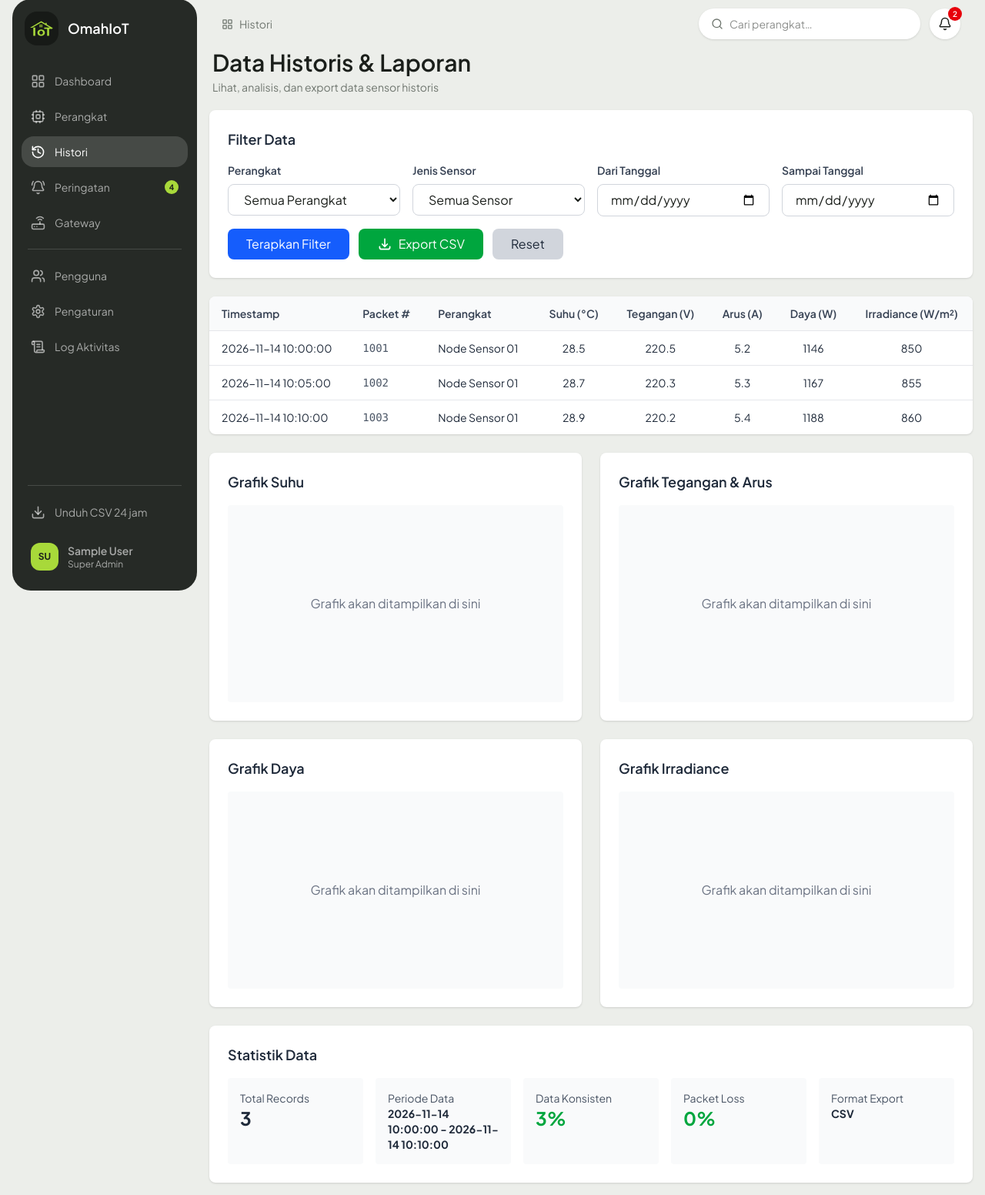
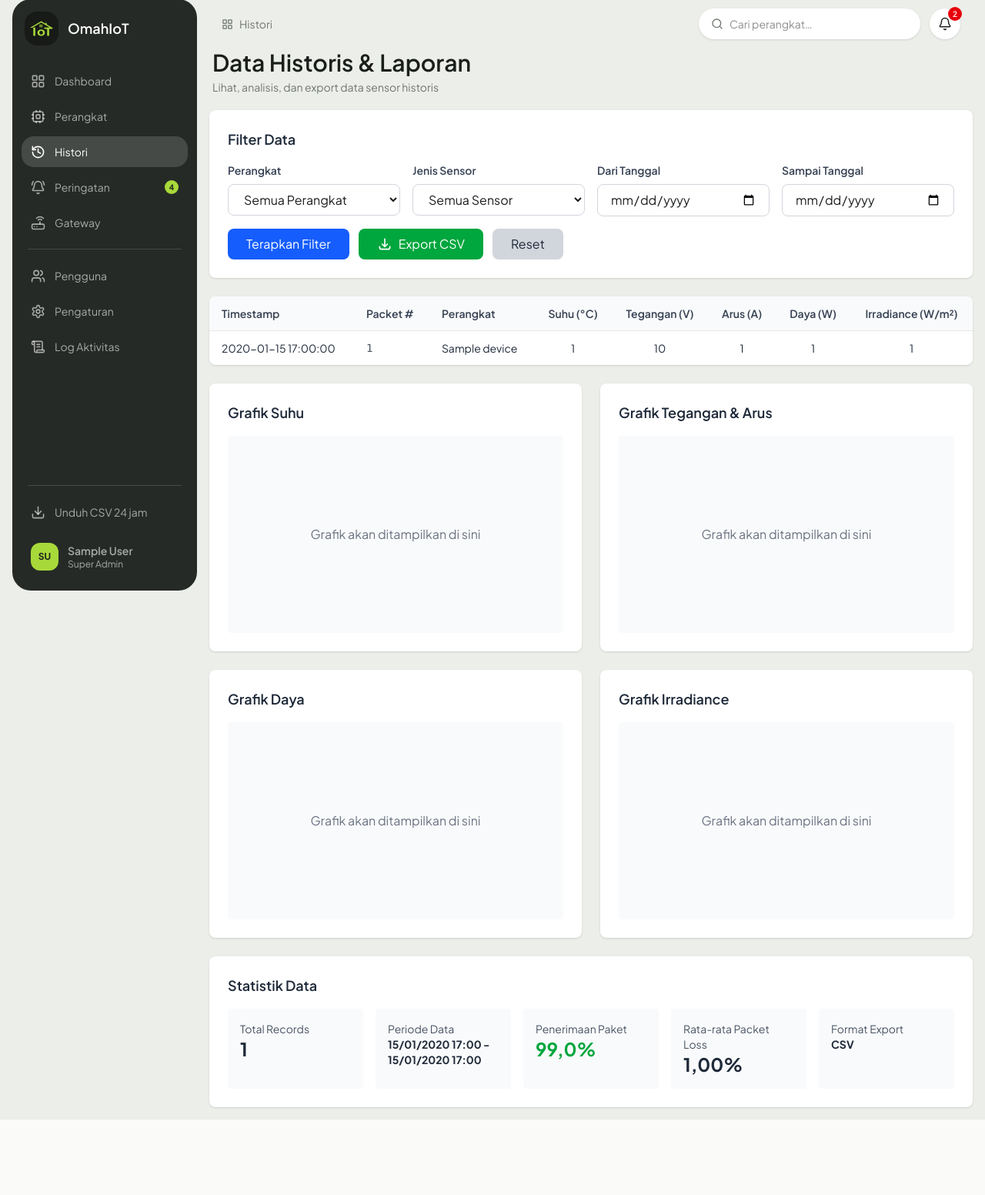
Before and after one commit to bayu3prayitno/dashboard_plts, a Laravel app: page /historical in a window 1280 px wide. Shown: the part 17-1569 px from the top of the page at 77% size. After the commit the page ends 1471 px from the top, so only its background shows below. Run offline with Laravel 12, Linux system fonts and the light colour scheme; a user stored in the database is signed in; tables that the repository leaves empty hold one stand-in row (values such as "Sample post"); style sheets or scripts are compiled from the project's sources.

Commit message:
add : histori controller

```diff
--- a/app/Http/Controllers/HistoricalDataController.php
+++ b/app/Http/Controllers/HistoricalDataController.php
@@ -2,21 +2,28 @@
 
 namespace App\Http\Controllers;
 
+use App\Models\Device;
+use App\Models\Measurement;
+use Carbon\CarbonImmutable;
+use Illuminate\Contracts\Pagination\LengthAwarePaginator;
+use Illuminate\Database\Eloquent\Builder;
+use Illuminate\Http\JsonResponse;
+use Illuminate\Http\Request;
+use Illuminate\Support\Carbon;
+use Illuminate\Validation\Rule;
 use Illuminate\View\View;
-use Illuminate\Http\JsonResponse;
 use Symfony\Component\HttpFoundation\StreamedResponse;
 
+/**
+ * Data historis & laporan (PRD 4.3).
+ *
+ * Filter (perangkat, jenis sensor, rentang tanggal) dibaca dari query string sehingga
+ * bisa dibagikan lewat URL dan dipakai ulang oleh ekspor CSV dan data grafik.
+ * Tanggal filter diartikan dalam zona waktu dashboard (WIB).
+ */
 class HistoricalDataController extends Controller
 {
-    public function index(): View
-    {
-        $devices = [
-            ['id' => 1, 'name' => 'Node Sensor 01'],
-            ['id' => 2, 'name' => 'Node Sensor 02'],
-            ['id' => 3, 'name' => 'Node Sensor 03'],
-        ];
-
-        $sensors = [
+    public const SENSORS = [
         'temperature' => 'Temperature (°C)',
         'voltage' => 'Voltage (V)',
         'current' => 'Current (A)',
@@ -24,99 +31,255 @@ class HistoricalDataController extends Controller
         'irradiance' => 'Irradiance (W/m²)',
     ];
 
-        $data = [
-            [
-                'timestamp' => '2026-11-14 10:00:00',
-                'packet_number' => 1001,
-                'device_id' => 'DEVICE_001',
-                'device_name' => 'Node Sensor 01',
-                'temperature' => 28.5,
-                'voltage' => 220.5,
-                'current' => 5.2,
-                'power' => 1146.0,
-                'irradiance' => 850.0,
-            ],
-            [
-                'timestamp' => '2026-11-14 10:05:00',
-                'packet_number' => 1002,
-                'device_id' => 'DEVICE_001',
-                'device_name' => 'Node Sensor 01',
-                'temperature' => 28.7,
-                'voltage' => 220.3,
-                'current' => 5.3,
-                'power' => 1167.0,
-                'irradiance' => 855.0,
-            ],
-            [
-                'timestamp' => '2026-11-14 10:10:00',
-                'packet_number' => 1003,
-                'device_id' => 'DEVICE_001',
-                'device_name' => 'Node Sensor 01',
-                'temperature' => 28.9,
-                'voltage' => 220.2,
-                'current' => 5.4,
-                'power' => 1188.0,
-                'irradiance' => 860.0,
-            ],
+    private const SENSOR_COLORS = [
+        'temperature' => '#ef4444',
+        'voltage' => '#3b82f6',
+        'current' => '#f59e0b',
+        'power' => '#10b981',
+        'irradiance' => '#8b5cf6',
     ];
 
+    /** Kolom ekspor CSV disusun mengikuti format kartu SD Gateway (PRD 5.3). */
+    private const CSV_HEADER = [
+        'Timestamp',
+        'Packet Number',
+        'Node ID',
+        'Device Name',
+        'Temperature (°C)',
+        'Voltage (V)',
+        'Current (A)',
+        'Power (W)',
+        'Irradiance (W/m²)',
+        'RSSI (dBm)',
+        'SNR (dB)',
+        'Packet Loss (%)',
+    ];
+
+    private const PER_PAGE = 25;
+
+    /** Batas titik pada grafik agar respons tetap ringan. */
+    private const CHART_MAX_POINTS = 500;
+
+    public function index(Request $request): View
+    {
+        $filters = $this->validatedFilters($request);
+        $query = $this->filteredQuery($filters);
+        $page = $this->paginateRows($query);
+
         return view('dashboard.historical.index', [
-            'devices' => $devices,
-            'sensors' => $sensors,
-            'data' => $data,
+            'devices' => $this->deviceOptions(),
+            'sensors' => self::SENSORS,
+            'data' => $page->getCollection()->map(fn (Measurement $m) => $this->toRow($m))->all(),
+            'paginator' => $page,
+            'stats' => $this->stats($query),
+            'filters' => $filters,
         ]);
     }
 
-    public function filter(): JsonResponse
+    /** Hasil filter dalam bentuk JSON (halaman per 25 baris). */
+    public function filter(Request $request): JsonResponse
     {
-        $data = [
-            [
-                'timestamp' => '2026-11-14 10:00:00',
-                'packet_number' => 1001,
-                'device_name' => 'Node Sensor 01',
-                'temperature' => 28.5,
-                'voltage' => 220.5,
-                'current' => 5.2,
-                'power' => 1146.0,
-                'irradiance' => 850.0,
+        $filters = $this->validatedFilters($request);
+        $page = $this->paginateRows($this->filteredQuery($filters));
+
+        return response()->json([
+            'data' => $page->getCollection()->map(fn (Measurement $m) => $this->toRow($m))->values(),
+            'meta' => [
+                'current_page' => $page->currentPage(),
+                'last_page' => $page->lastPage(),
+                'total' => $page->total(),
             ],
-        ];
-
-        return response()->json($data);
-    }
-
-    public function exportCsv(): StreamedResponse
-    {
-        $csv = "Timestamp,Packet Number,Device ID,Temperature (°C),Voltage (V),Current (A),Power (W),Irradiance (W/m²)\n";
-        $csv .= "2026-11-14 10:00:00,1001,DEVICE_001,28.5,220.5,5.2,1146.0,850.0\n";
-        $csv .= "2026-11-14 10:05:00,1002,DEVICE_001,28.7,220.3,5.3,1167.0,855.0\n";
-        $csv .= "2026-11-14 10:10:00,1003,DEVICE_001,28.9,220.2,5.4,1188.0,860.0\n";
-
-        return response()->streamDownload(function () use ($csv) {
-            echo $csv;
-        }, 'sensor_data_' . date('Y-m-d_H-i-s') . '.csv', [
-            'Content-Type' => 'text/csv',
         ]);
     }
 
-    public function getChartData(): JsonResponse
+    /** Ekspor semua baris yang sesuai filter, urut waktu naik. */
+    public function exportCsv(Request $request): StreamedResponse
     {
-        $data = [
-            'labels' => ['10:00', '10:05', '10:10', '10:15', '10:20'],
-            'datasets' => [
-                [
-                    'label' => 'Temperature (°C)',
-                    'data' => [28.5, 28.7, 28.9, 29.1, 28.8],
-                    'borderColor' => '#ef4444',
+        $query = $this->filteredQuery($this->validatedFilters($request))
+            ->with('device:id,name,node_id')
+            ->orderBy('recorded_at');
+
+        $filename = 'sensor_data_'.CarbonImmutable::now(DashboardController::TZ)->format('Y-m-d_H-i-s').'.csv';
+
+        return response()->streamDownload(function () use ($query) {
+            $out = fopen('php://output', 'w');
+            fwrite($out, "\xEF\xBB\xBF"); // BOM agar Excel membaca UTF-8 dengan benar
+            fputcsv($out, self::CSV_HEADER);
+
+            foreach ($query->lazy(500) as $m) {
+                fputcsv($out, [
+                    $this->localTimestamp($m),
+                    $m->packet_no,
+                    $m->device?->node_id,
+                    $m->device?->name,
+                    (float) $m->temperature,
+                    (float) $m->voltage,
+                    (float) $m->current,
+                    (float) $m->power,
+                    (float) $m->irradiance,
+                    $m->rssi,
+                    (float) $m->snr,
+                    (float) $m->packet_loss,
+                ]);
+            }
+
+            fclose($out);
+        }, $filename, [
+            'Content-Type' => 'text/csv; charset=UTF-8',
+        ]);
+    }
+
+    /**
+     * Data grafik: rata-rata per waktu rekam (lintas perangkat bila perangkat tidak difilter).
+     * Jenis sensor memilih seri yang dikembalikan; kosong berarti semua sensor.
+     */
+    public function getChartData(Request $request): JsonResponse
+    {
+        $filters = $this->validatedFilters($request);
+
+        $selectSql = 'recorded_at';
+        foreach (array_keys(self::SENSORS) as $key) {
+            $selectSql .= ", AVG({$key}) as {$key}";
+        }
+
+        $rows = $this->filteredQuery($filters)
+            ->toBase()
+            ->selectRaw($selectSql)
+            ->groupBy('recorded_at')
+            ->orderByDesc('recorded_at')
+            ->limit(self::CHART_MAX_POINTS)
+            ->get()
+            ->reverse()
+            ->values();
+
+        $sensorKeys = $filters['sensor_type'] ? [$filters['sensor_type']] : array_keys(self::SENSORS);
+
+        return response()->json([
+            'labels' => $rows->map(fn ($r) => Carbon::parse($r->recorded_at, 'UTC')
+                ->timezone(DashboardController::TZ)
+                ->format('d/m H:i'))->all(),
+            'datasets' => array_map(fn (string $key) => [
+                'label' => self::SENSORS[$key],
+                'sensor' => $key,
+                'data' => $rows->map(fn ($r) => $r->{$key} !== null ? round((float) $r->{$key}, 2) : null)->all(),
+                'borderColor' => self::SENSOR_COLORS[$key],
+            ], $sensorKeys),
+            'meta' => [
+                'points' => $rows->count(),
+                'limit' => self::CHART_MAX_POINTS,
             ],
-                [
-                    'label' => 'Voltage (V)',
-                    'data' => [220.5, 220.3, 220.2, 220.1, 220.4],
-                    'borderColor' => '#3b82f6',
-                ],
-            ],
+        ]);
+    }
+
+    /** @return array{device_id: ?int, sensor_type: ?string, date_from: ?string, date_to: ?string} */
+    private function validatedFilters(Request $request): array
+    {
+        $validated = $request->validate([
+            'device_id' => ['nullable', 'integer', 'exists:devices,id'],
+            'sensor_type' => ['nullable', 'string', Rule::in(array_keys(self::SENSORS))],
+            'date_from' => ['nullable', 'date_format:Y-m-d'],
+            'date_to' => ['nullable', 'date_format:Y-m-d', 'after_or_equal:date_from'],
+        ]);
+
+        return [
+            'device_id' => isset($validated['device_id']) ? (int) $validated['device_id'] : null,
+            'sensor_type' => $validated['sensor_type'] ?? null,
+            'date_from' => $validated['date_from'] ?? null,
+            'date_to' => $validated['date_to'] ?? null,
         ];
+    }
 
-        return response()->json($data);
+    /** Query dasar yang dipakai bersama oleh tabel, statistik, grafik, dan ekspor. */
+    private function filteredQuery(array $filters): Builder
+    {
+        $query = Measurement::query();
+
+        if ($filters['device_id'] !== null) {
+            $query->where('device_id', $filters['device_id']);
+        }
+
+        // recorded_at disimpan dalam zona waktu aplikasi (UTC), jadi batas harinya dikonversi dulu.
+        if ($filters['date_from'] !== null) {
+            $query->where('recorded_at', '>=', $this->localDayStart($filters['date_from']));
+        }
+
+        if ($filters['date_to'] !== null) {
+            $query->where('recorded_at', '<', $this->localDayStart($filters['date_to'], 1));
+        }
+
+        return $query;
+    }
+
+    private function paginateRows(Builder $query): LengthAwarePaginator
+    {
+        return (clone $query)
+            ->with('device:id,name,node_id')
+            ->orderByDesc('recorded_at')
+            ->paginate(self::PER_PAGE)
+            ->withQueryString();
+    }
+
+    /** Ringkasan untuk kartu statistik di bawah tabel. */
+    private function stats(Builder $query): array
+    {
+        $row = (clone $query)->toBase()
+            ->selectRaw('COUNT(*) as total, MIN(recorded_at) as first_at, MAX(recorded_at) as last_at, AVG(packet_loss) as avg_loss')
+            ->first();
+
+        return [
+            'total' => (int) $row->total,
+            'from' => $row->first_at ? $this->fromUtc($row->first_at) : null,
+            'to' => $row->last_at ? $this->fromUtc($row->last_at) : null,
+            'avg_packet_loss' => $row->avg_loss !== null ? round((float) $row->avg_loss, 2) : null,
+        ];
+    }
+
+    /** @return array<int, array{id: int, name: string}> */
+    private function deviceOptions(): array
+    {
+        return Device::orderBy('node_id')
+            ->get(['id', 'name'])
+            ->map(fn (Device $d) => ['id' => $d->id, 'name' => $d->name])
+            ->all();
+    }
+
+    /** Baris tabel; kunci array mengikuti yang dipakai view historical/index. */
+    private function toRow(Measurement $m): array
+    {
+        return [
+            'timestamp' => $this->localTimestamp($m),
+            'packet_number' => $m->packet_no,
+            'device_id' => $m->device_id,
+            'device_name' => $m->device?->name ?? '-',
+            'node_id' => $m->device?->node_id,
+            'temperature' => (float) $m->temperature,
+            'voltage' => (float) $m->voltage,
+            'current' => (float) $m->current,
+            'power' => (float) $m->power,
+            'irradiance' => (float) $m->irradiance,
+            'rssi' => $m->rssi,
+            'snr' => (float) $m->snr,
+            'packet_loss' => (float) $m->packet_loss,
+        ];
+    }
+
+    private function localTimestamp(Measurement $m): string
+    {
+        return $m->recorded_at->timezone(DashboardController::TZ)->format('Y-m-d H:i:s');
+    }
+
+    /** Awal hari (zona WIB) dalam format UTC untuk dibandingkan dengan kolom recorded_at. */
+    private function localDayStart(string $date, int $addDays = 0): string
+    {
+        return CarbonImmutable::createFromFormat('Y-m-d', $date, DashboardController::TZ)
+            ->addDays($addDays)
+            ->startOfDay()
+            ->utc()
+            ->format('Y-m-d H:i:s');
+    }
+
+    private function fromUtc(string $value): CarbonImmutable
+    {
+        return CarbonImmutable::parse($value, 'UTC')->timezone(DashboardController::TZ);
     }
 }
--- a/resources/views/dashboard/historical/index.blade.php
+++ b/resources/views/dashboard/historical/index.blade.php
@@ -10,9 +10,7 @@
     <div class="bg-white rounded-lg shadow p-6">
         <h3 class="text-lg font-semibold text-gray-800 mb-4">Filter Data</h3>
 
-        <form method="POST" action="{{ route('historical.filter') }}" class="space-y-4">
-            @csrf
-
+        <form method="GET" action="{{ route('historical.index') }}" class="space-y-4">
             <div class="grid grid-cols-1 md:grid-cols-4 gap-4">
                 <!-- Device Filter -->
                 <div>
@@ -20,7 +18,7 @@
                     <select name="device_id" class="w-full px-4 py-2 border border-gray-300 rounded-lg focus:outline-none focus:ring-2 focus:ring-blue-500">
                         <option value="">Semua Perangkat</option>
                         @foreach($devices as $device)
-                            <option value="{{ $device['id'] }}">{{ $device['name'] }}</option>
+                            <option value="{{ $device['id'] }}" @selected((string) $filters['device_id'] === (string) $device['id'])>{{ $device['name'] }}</option>
                         @endforeach
                     </select>
                 </div>
@@ -31,7 +29,7 @@
                     <select name="sensor_type" class="w-full px-4 py-2 border border-gray-300 rounded-lg focus:outline-none focus:ring-2 focus:ring-blue-500">
                         <option value="">Semua Sensor</option>
                         @foreach($sensors as $key => $label)
-                            <option value="{{ $key }}">{{ $label }}</option>
+                            <option value="{{ $key }}" @selected($filters['sensor_type'] === $key)>{{ $label }}</option>
                         @endforeach
                     </select>
                 </div>
@@ -39,25 +37,29 @@
                 <!-- Date From -->
                 <div>
                     <label class="block text-sm font-semibold text-gray-700 mb-2">Dari Tanggal</label>
-                    <input type="date" name="date_from" class="w-full px-4 py-2 border border-gray-300 rounded-lg focus:outline-none focus:ring-2 focus:ring-blue-500">
+                    <input type="date" name="date_from" value="{{ $filters['date_from'] }}" class="w-full px-4 py-2 border border-gray-300 rounded-lg focus:outline-none focus:ring-2 focus:ring-blue-500">
                 </div>
 
                 <!-- Date To -->
                 <div>
                     <label class="block text-sm font-semibold text-gray-700 mb-2">Sampai Tanggal</label>
-                    <input type="date" name="date_to" class="w-full px-4 py-2 border border-gray-300 rounded-lg focus:outline-none focus:ring-2 focus:ring-blue-500">
+                    <input type="date" name="date_to" value="{{ $filters['date_to'] }}" class="w-full px-4 py-2 border border-gray-300 rounded-lg focus:outline-none focus:ring-2 focus:ring-blue-500">
                 </div>
             </div>
 
+            @if($errors->any())
+                <p class="text-sm text-red-600">{{ $errors->first() }}</p>
+            @endif
+
             <div class="flex gap-3">
                 <button type="submit" class="bg-blue-600 text-white px-6 py-2 rounded-lg hover:bg-blue-700">Terapkan Filter</button>
-                <a href="{{ route('historical.exportCsv') }}" class="bg-green-600 text-white px-6 py-2 rounded-lg hover:bg-green-700 flex items-center gap-2">
+                <a href="{{ route('historical.exportCsv', request()->query()) }}" class="bg-green-600 text-white px-6 py-2 rounded-lg hover:bg-green-700 flex items-center gap-2">
                     <svg class="w-5 h-5" fill="none" stroke="currentColor" viewBox="0 0 24 24">
                         <path stroke-linecap="round" stroke-linejoin="round" stroke-width="2" d="M4 16v1a3 3 0 003 3h10a3 3 0 003-3v-1m-4-4l-4 4m0 0l-4-4m4 4V4"></path>
                     </svg>
                     Export CSV
                 </a>
-                <button type="reset" class="bg-gray-300 text-gray-800 px-6 py-2 rounded-lg hover:bg-gray-400">Reset</button>
+                <a href="{{ route('historical.index') }}" class="bg-gray-300 text-gray-800 px-6 py-2 rounded-lg hover:bg-gray-400 flex items-center">Reset</a>
             </div>
         </form>
     </div>
@@ -98,6 +100,9 @@
                 </tbody>
             </table>
         </div>
+        @if($paginator->hasPages())
+            <div class="px-4 py-3 border-t border-gray-200">{{ $paginator->links() }}</div>
+        @endif
     </div>
 
     <!-- Chart Visualization -->
@@ -141,19 +146,19 @@
         <div class="grid grid-cols-2 md:grid-cols-5 gap-4">
             <div class="p-4 bg-gray-50 rounded">
                 <p class="text-gray-600 text-sm">Total Records</p>
-                <p class="text-2xl font-bold text-gray-800">{{ count($data) }}</p>
+                <p class="text-2xl font-bold text-gray-800">{{ number_format($stats['total'], 0, ',', '.') }}</p>
             </div>
             <div class="p-4 bg-gray-50 rounded">
                 <p class="text-gray-600 text-sm">Periode Data</p>
-                <p class="text-sm font-bold text-gray-800">{{ count($data) > 0 ? $data[0]['timestamp'] . ' - ' . end($data)['timestamp'] : '-' }}</p>
+                <p class="text-sm font-bold text-gray-800">{{ $stats['from'] ? $stats['from']->format('d/m/Y H:i') . ' - ' . $stats['to']->format('d/m/Y H:i') : '-' }}</p>
             </div>
             <div class="p-4 bg-gray-50 rounded">
-                <p class="text-gray-600 text-sm">Data Konsisten</p>
-                <p class="text-2xl font-bold text-green-600">{{ count($data) }}%</p>
+                <p class="text-gray-600 text-sm">Penerimaan Paket</p>
+                <p class="text-2xl font-bold text-green-600">{{ $stats['avg_packet_loss'] !== null ? number_format(100 - $stats['avg_packet_loss'], 1, ',', '.') : '-' }}%</p>
             </div>
             <div class="p-4 bg-gray-50 rounded">
-                <p class="text-gray-600 text-sm">Packet Loss</p>
-                <p class="text-2xl font-bold text-green-600">0%</p>
+                <p class="text-gray-600 text-sm">Rata-rata Packet Loss</p>
+                <p class="text-2xl font-bold text-gray-800">{{ $stats['avg_packet_loss'] !== null ? number_format($stats['avg_packet_loss'], 2, ',', '.') : '-' }}%</p>
             </div>
             <div class="p-4 bg-gray-50 rounded">
                 <p class="text-gray-600 text-sm">Format Export</p>
```
Also changed, not shown: tests/Feature/HistoricalDataTest.php (added, +178 -0 lines). Lines whose indentation alone changed are shown as unchanged.
